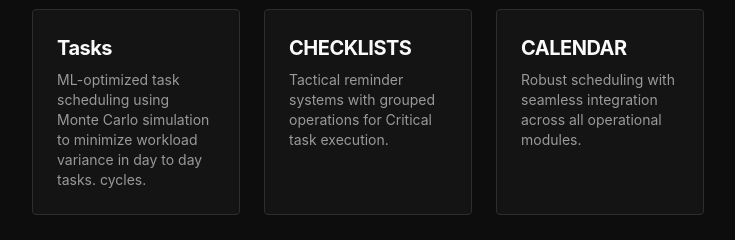
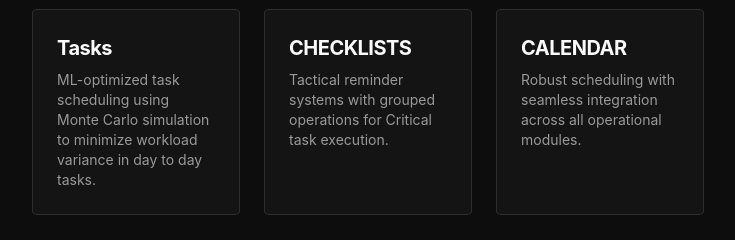
Before and after one commit to SSSTTEEVVEEE/stand-in-door, a React (Vite) app: page / in a window 1280 px wide. Shown: the part 441-681 px from the top of the page, without its empty margins (272-1007 px from the left). Built offline with nearby package versions, Linux system fonts and the light colour scheme; the HTML template or start-up script is replaced by a standard one.

Commit message:
Code edited in Lovable Code Editor
Edited UI in Lovable

```diff
--- a/src/pages/Index.tsx
+++ b/src/pages/Index.tsx
@@ -36,7 +36,7 @@ const Index = () => {
               <h3 className="font-bold text-xl mb-2">Tasks</h3>
               <p className="text-sm text-muted-foreground">
                 ML-optimized task scheduling using Monte Carlo simulation to minimize workload variance in day to day
-                tasks. cycles.
+                tasks.
               </p>
             </Card>
             <Card className="p-6 border-border bg-card">
```
